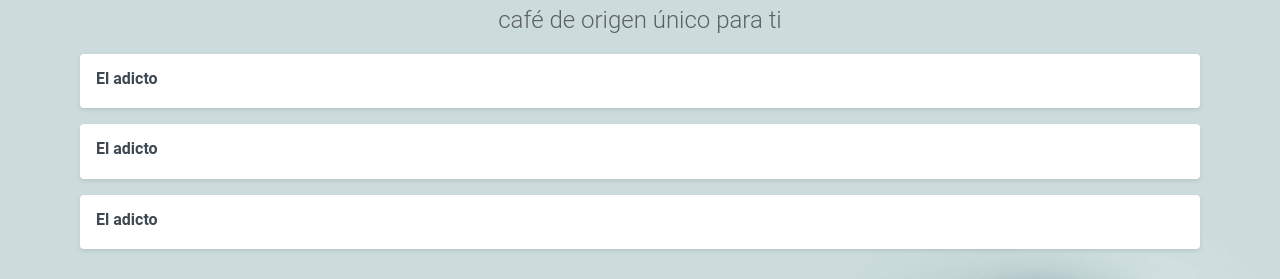
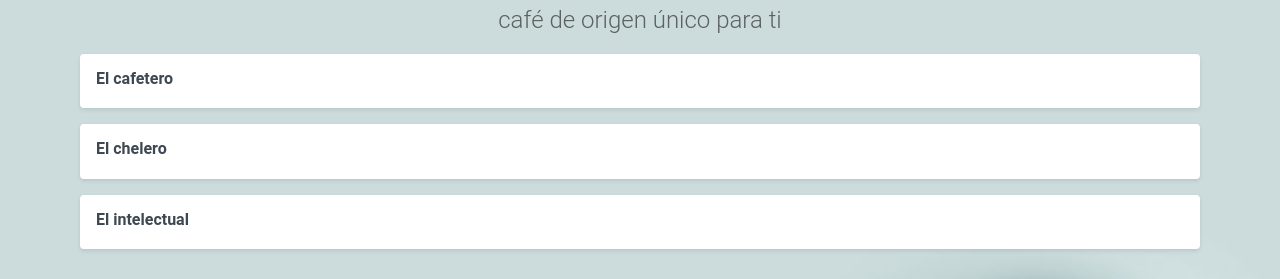
Before and after one commit to joselyn210596/DADM-2024B, a Vue app: page / in a window 1280 px wide. Shown: the part 146-425 px from the top of the page. Built offline with nearby package versions, Linux system fonts and the light colour scheme.

Commit message:
⭐S03S03 PROPERTIES

```diff
--- a/src/App.vue
+++ b/src/App.vue
@@ -1,5 +1,7 @@
 <script setup>
+import {ref} from 'vue';
 import planItem from './components/plan-item.vue';
+const plans= ref(['El cafetero','El chelero','El intelectual']);
 </script>
 
 <template>
@@ -18,9 +20,8 @@
     </h2>
 
     <div class="plans">
-      <planItem></planItem>
-      <planItem></planItem>
-      <planItem></planItem>
+      <planItem v-for="plan in plans":key="plan" :name="plan"/>
+
     </div>
   </div>
 </template>
--- a/src/components/plan-item.vue
+++ b/src/components/plan-item.vue
@@ -2,14 +2,16 @@
     <div class="plan">
       <div class="description">
         <span class="title">
-          El adicto
+          {{ name }}
         </span>
       </div>
     </div>
   </template>
 
   <script setup>
-
+  //Usando un macro para definir propiedades
+   //defineProps(['name','planIcon']);
+   defineProps({name:{type: String, required: true} });
   </script>
 
   <style scoped>
```
